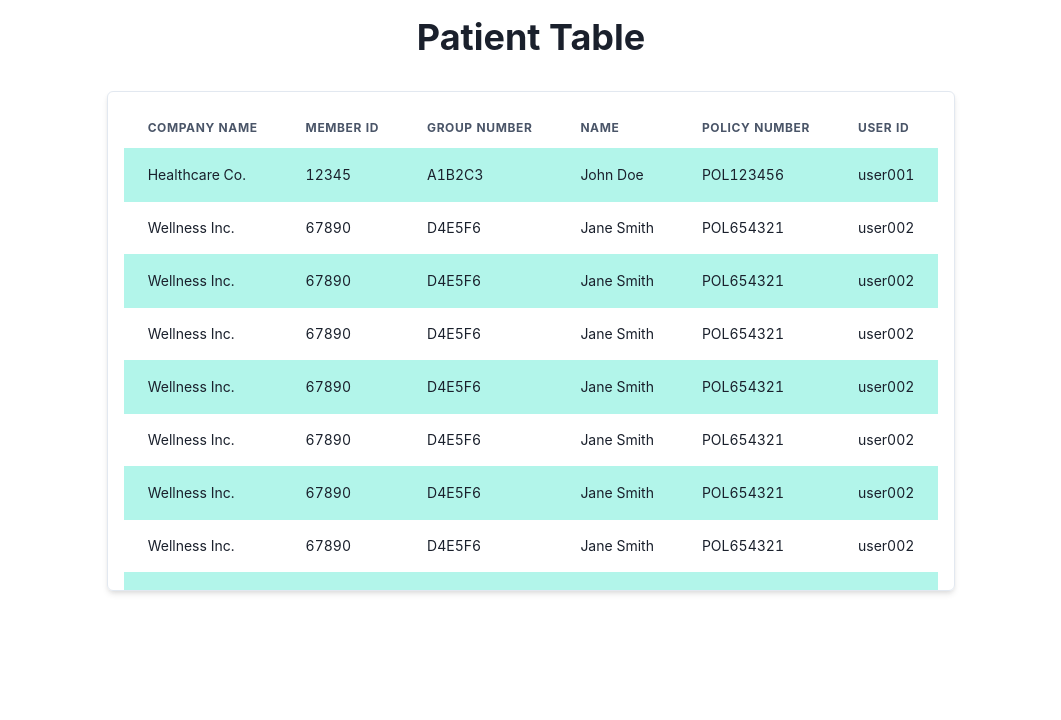
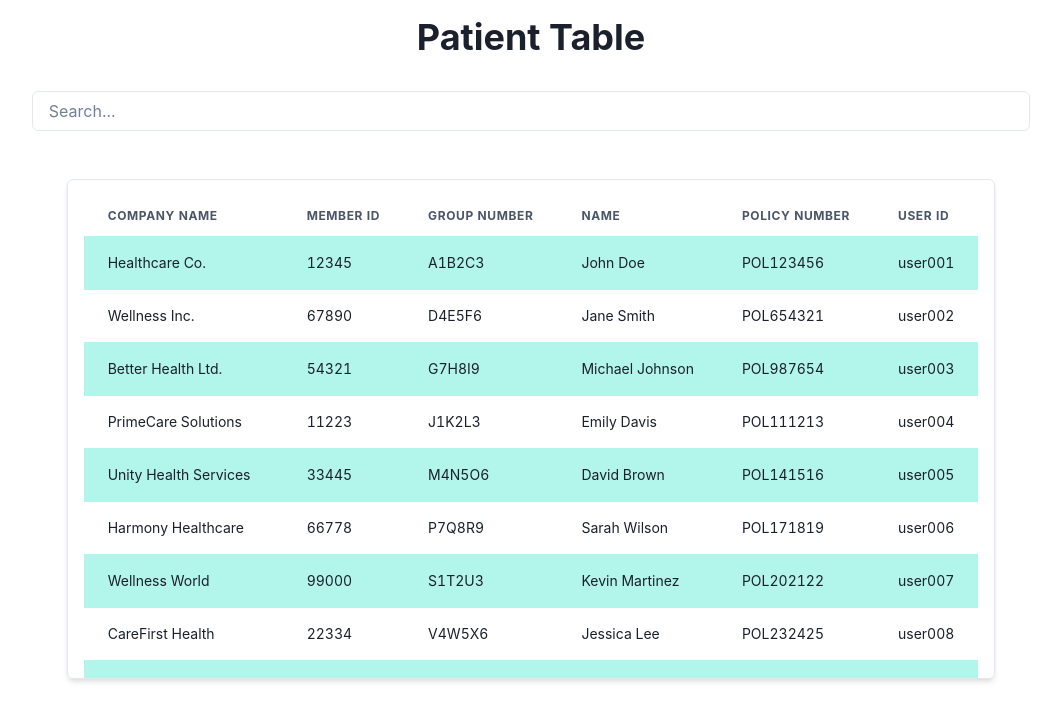
Before and after one commit to frankjinn/s, a React (Create React App) app in the folder frontend/: page /patients in a window 1280 px wide. Shown: the top 720 px of the page, without its empty margins (109-1170 px from the left). Built offline with nearby package versions, Linux system fonts and the light colour scheme.

Commit message:
search bar

```diff
--- a/frontend/package.json
+++ b/frontend/package.json
@@ -3,6 +3,7 @@
   "version": "0.1.0",
   "private": true,
   "dependencies": {
+    "@chakra-ui/icons": "^2.2.4",
     "@chakra-ui/react": "^2.10.3",
     "@emotion/react": "^11.13.3",
     "@emotion/styled": "^11.13.0",
--- a/frontend/public/exampleUser.json
+++ b/frontend/public/exampleUser.json
@@ -16,91 +16,91 @@
     "UserID": "user002"
   },
   {
-      "CompanyName": "Wellness Inc.",
-      "MemberID": "67890",
-      "GroupNum": "D4E5F6",
-      "name": "Jane Smith",
-      "PolicyNum": "POL654321",
-      "UserID": "user002"
+    "CompanyName": "Better Health Ltd.",
+    "MemberID": "54321",
+    "GroupNum": "G7H8I9",
+    "name": "Michael Johnson",
+    "PolicyNum": "POL987654",
+    "UserID": "user003"
   },
   {
-      "CompanyName": "Wellness Inc.",
-      "MemberID": "67890",
-      "GroupNum": "D4E5F6",
-      "name": "Jane Smith",
-      "PolicyNum": "POL654321",
-      "UserID": "user002"
+    "CompanyName": "PrimeCare Solutions",
+    "MemberID": "11223",
+    "GroupNum": "J1K2L3",
+    "name": "Emily Davis",
+    "PolicyNum": "POL111213",
+    "UserID": "user004"
   },
   {
-      "CompanyName": "Wellness Inc.",
-      "MemberID": "67890",
-      "GroupNum": "D4E5F6",
-      "name": "Jane Smith",
-      "PolicyNum": "POL654321",
-      "UserID": "user002"
+    "CompanyName": "Unity Health Services",
+    "MemberID": "33445",
+    "GroupNum": "M4N5O6",
+    "name": "David Brown",
+    "PolicyNum": "POL141516",
+    "UserID": "user005"
   },
   {
-      "CompanyName": "Wellness Inc.",
-      "MemberID": "67890",
-      "GroupNum": "D4E5F6",
-      "name": "Jane Smith",
-      "PolicyNum": "POL654321",
-      "UserID": "user002"
+    "CompanyName": "Harmony Healthcare",
+    "MemberID": "66778",
+    "GroupNum": "P7Q8R9",
+    "name": "Sarah Wilson",
+    "PolicyNum": "POL171819",
+    "UserID": "user006"
   },
   {
-      "CompanyName": "Wellness Inc.",
-      "MemberID": "67890",
-      "GroupNum": "D4E5F6",
-      "name": "Jane Smith",
-      "PolicyNum": "POL654321",
-      "UserID": "user002"
+    "CompanyName": "Wellness World",
+    "MemberID": "99000",
+    "GroupNum": "S1T2U3",
+    "name": "Kevin Martinez",
+    "PolicyNum": "POL202122",
+    "UserID": "user007"
   },
   {
-      "CompanyName": "Wellness Inc.",
-      "MemberID": "67890",
-      "GroupNum": "D4E5F6",
-      "name": "Jane Smith",
-      "PolicyNum": "POL654321",
-      "UserID": "user002"
+    "CompanyName": "CareFirst Health",
+    "MemberID": "22334",
+    "GroupNum": "V4W5X6",
+    "name": "Jessica Lee",
+    "PolicyNum": "POL232425",
+    "UserID": "user008"
   },
   {
-      "CompanyName": "Wellness Inc.",
-      "MemberID": "67890",
-      "GroupNum": "D4E5F6",
-      "name": "Jane Smith",
-      "PolicyNum": "POL654321",
-      "UserID": "user002"
+    "CompanyName": "Healthy Living Corp.",
+    "MemberID": "44556",
+    "GroupNum": "Y7Z8A1",
+    "name": "Chris Green",
+    "PolicyNum": "POL262728",
+    "UserID": "user009"
   },
   {
-      "CompanyName": "Wellness Inc.",
-      "MemberID": "67890",
-      "GroupNum": "D4E5F6",
-      "name": "Jane Smith",
-      "PolicyNum": "POL654321",
-      "UserID": "user002"
+    "CompanyName": "Vitality Medical",
+    "MemberID": "77889",
+    "GroupNum": "B2C3D4",
+    "name": "Anna Scott",
+    "PolicyNum": "POL293031",
+    "UserID": "user010"
   },
   {
-      "CompanyName": "Wellness Inc.",
-      "MemberID": "67890",
-      "GroupNum": "D4E5F6",
-      "name": "Jane Smith",
-      "PolicyNum": "POL654321",
-      "UserID": "user002"
+    "CompanyName": "Bright Health Solutions",
+    "MemberID": "99011",
+    "GroupNum": "E5F6G7",
+    "name": "Mark Harris",
+    "PolicyNum": "POL323334",
+    "UserID": "user011"
   },
   {
-      "CompanyName": "Wellness Inc.",
-      "MemberID": "67890",
-      "GroupNum": "D4E5F6",
-      "name": "Jane Smith",
-      "PolicyNum": "POL654321",
-      "UserID": "user002"
+    "CompanyName": "Pioneer Wellness",
+    "MemberID": "11234",
+    "GroupNum": "H8I9J1",
+    "name": "Rebecca Clark",
+    "PolicyNum": "POL353637",
+    "UserID": "user012"
   },
   {
-      "CompanyName": "Wellness Inc.",
-      "MemberID": "67890",
-      "GroupNum": "D4E5F6",
-      "name": "Jane Smith",
-      "PolicyNum": "POL654321",
-      "UserID": "user002"
+    "CompanyName": "TrueCare Network",
+    "MemberID": "44567",
+    "GroupNum": "K2L3M4",
+    "name": "Daniel Wright",
+    "PolicyNum": "POL383940",
+    "UserID": "user013"
   }
 ]
--- a/frontend/src/components/PatientTable.jsx
+++ b/frontend/src/components/PatientTable.jsx
@@ -1,4 +1,4 @@
-import React, { useEffect, useState, useRef } from "react";
+import React, { useEffect, useState } from "react";
 import {
   Box,
   Table,
@@ -17,12 +17,15 @@ import {
   ModalBody,
   ModalCloseButton,
   Button,
+  Input,
   useDisclosure,
 } from "@chakra-ui/react";
 import axios from "axios";
 
 const PatientTable = () => {
   const [patients, setPatients] = useState([]);
+  const [filteredPatients, setFilteredPatients] = useState([]);
+  const [searchQuery, setSearchQuery] = useState("");
   const [selectedPatient, setSelectedPatient] = useState(null);
   const { isOpen, onOpen, onClose } = useDisclosure();
 
@@ -32,6 +35,7 @@ const PatientTable = () => {
         const response = await axios.get("/exampleUser.json");
         const data = response.data;
         setPatients(data);
+        setFilteredPatients(data);
       } catch (error) {
         console.error("Error fetching patient data:", error);
       }
@@ -39,6 +43,17 @@ const PatientTable = () => {
 
     fetchData();
   }, []);
+
+  const handleSearch = (event) => {
+    const query = event.target.value.toLowerCase();
+    setSearchQuery(query);
+    const filtered = patients.filter((patient) =>
+      Object.values(patient).some((value) =>
+        String(value).toLowerCase().includes(query)
+      )
+    );
+    setFilteredPatients(filtered);
+  };
 
   const handleRowClick = (patient) => {
     setSelectedPatient(patient);
@@ -50,6 +65,13 @@ const PatientTable = () => {
       <Heading as="h1" size="xl" textAlign="center">
         Patient Table
       </Heading>
+      <Input
+        placeholder="Search..."
+        value={searchQuery}
+        onChange={handleSearch}
+        maxW="80%"
+        mb={4}
+      />
       <Box
         maxW="80%"
         overflowY="auto"
@@ -71,7 +93,7 @@ const PatientTable = () => {
             </Tr>
           </Thead>
           <Tbody>
-            {patients.map((patient, index) => (
+            {filteredPatients.map((patient, index) => (
               <Tr key={index} onClick={() => handleRowClick(patient)} style={{ cursor: 'pointer' }}>
                 <Td>{patient.CompanyName}</Td>
                 <Td>{patient.MemberID}</Td>
@@ -85,7 +107,6 @@ const PatientTable = () => {
         </Table>
       </Box>
 
-      {/* Modal for displaying patient details */}
       <Modal isOpen={isOpen} onClose={onClose} isCentered>
         <ModalOverlay />
         <ModalContent>
```
Also changed, not shown: 1 other file (tests, documents, lock files or other folders). Lines whose indentation alone changed are shown as unchanged.
